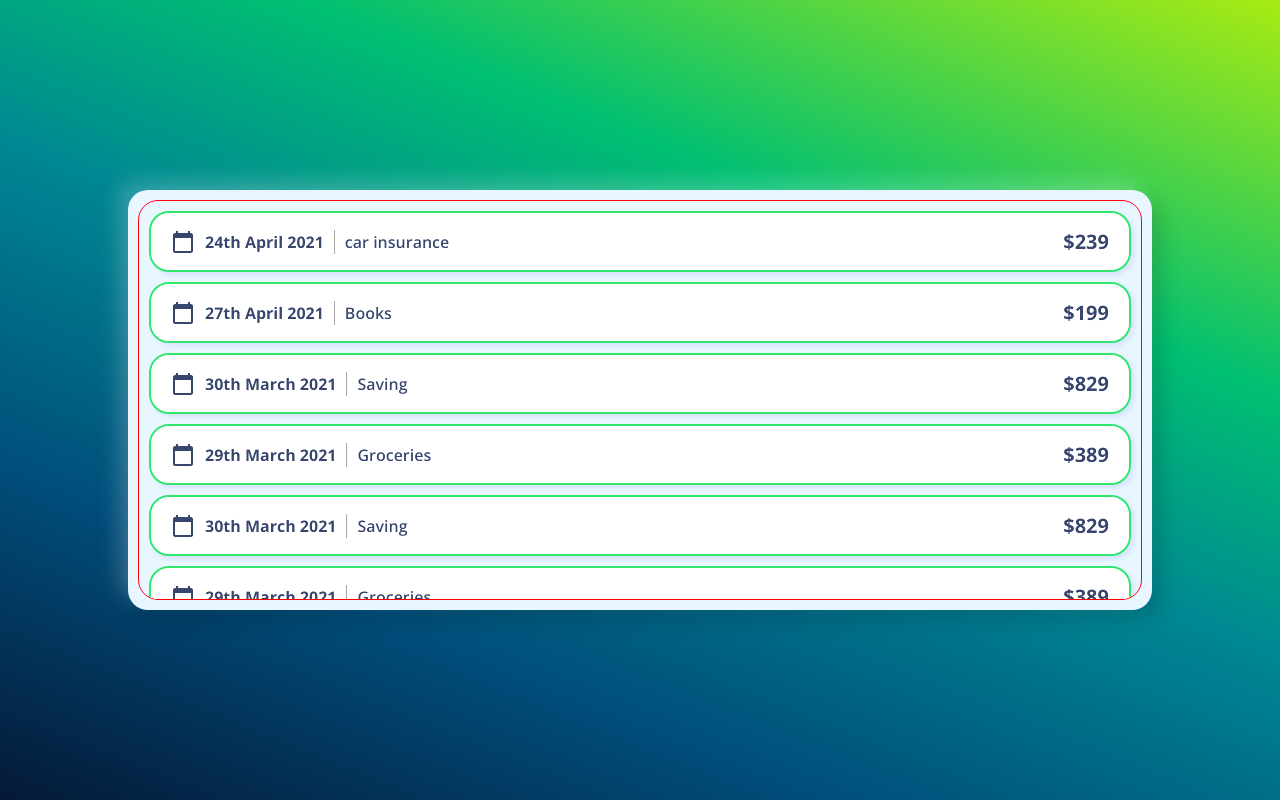
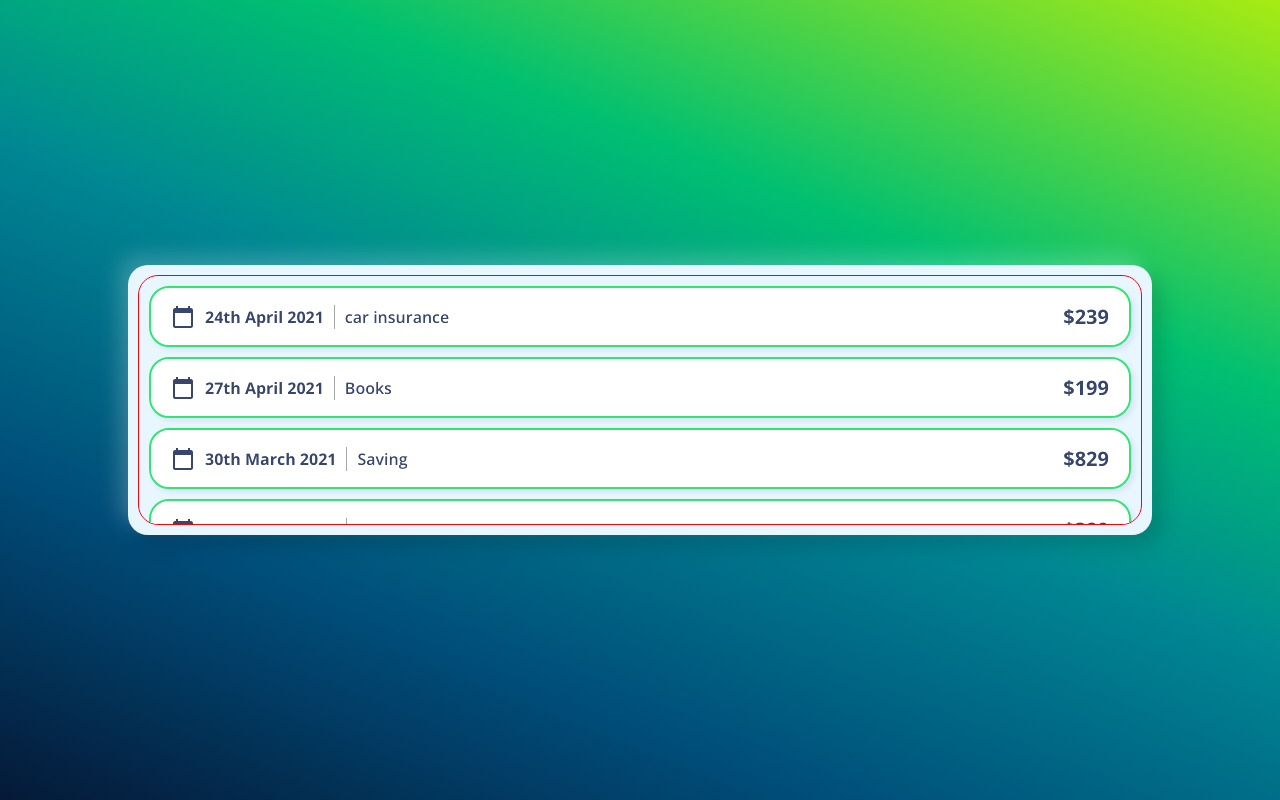
Before and after one commit to Mahyarnafisi/monthly-cost, a React (Create React App) app: page / in a window 1280 px wide. Built offline with nearby package versions, Linux system fonts and the light colour scheme.

Commit message:
fix size Expenses components

```diff
--- a/src/components/Expenses.js
+++ b/src/components/Expenses.js
@@ -6,7 +6,6 @@ function Expenses(props) {
     <div className="expenses">
       <ExpenseItem title={props.item[0].title} date={props.item[0].date} amount={props.item[0].amount} /> <ExpenseItem title={props.item[1].title} date={props.item[1].date} amount={props.item[1].amount} />
       <ExpenseItem title={props.item[2].title} date={props.item[2].date} amount={props.item[2].amount} /> <ExpenseItem title={props.item[3].title} date={props.item[3].date} amount={props.item[3].amount} />
-      <ExpenseItem title={props.item[2].title} date={props.item[2].date} amount={props.item[2].amount} /> <ExpenseItem title={props.item[3].title} date={props.item[3].date} amount={props.item[3].amount} />
     </div>
   );
 }
--- a/src/style/Expenses.css
+++ b/src/style/Expenses.css
@@ -1,8 +1,12 @@
 .expenses {
   width: 100%;
-  max-height: 40rem;
+  height: 25rem;
   border: 1px solid red;
   padding: 1rem;
   border-radius: 2rem;
   overflow-y: scroll;
 }
+
+.expenses::-webkit-scrollbar {
+  display: none;
+}
```
